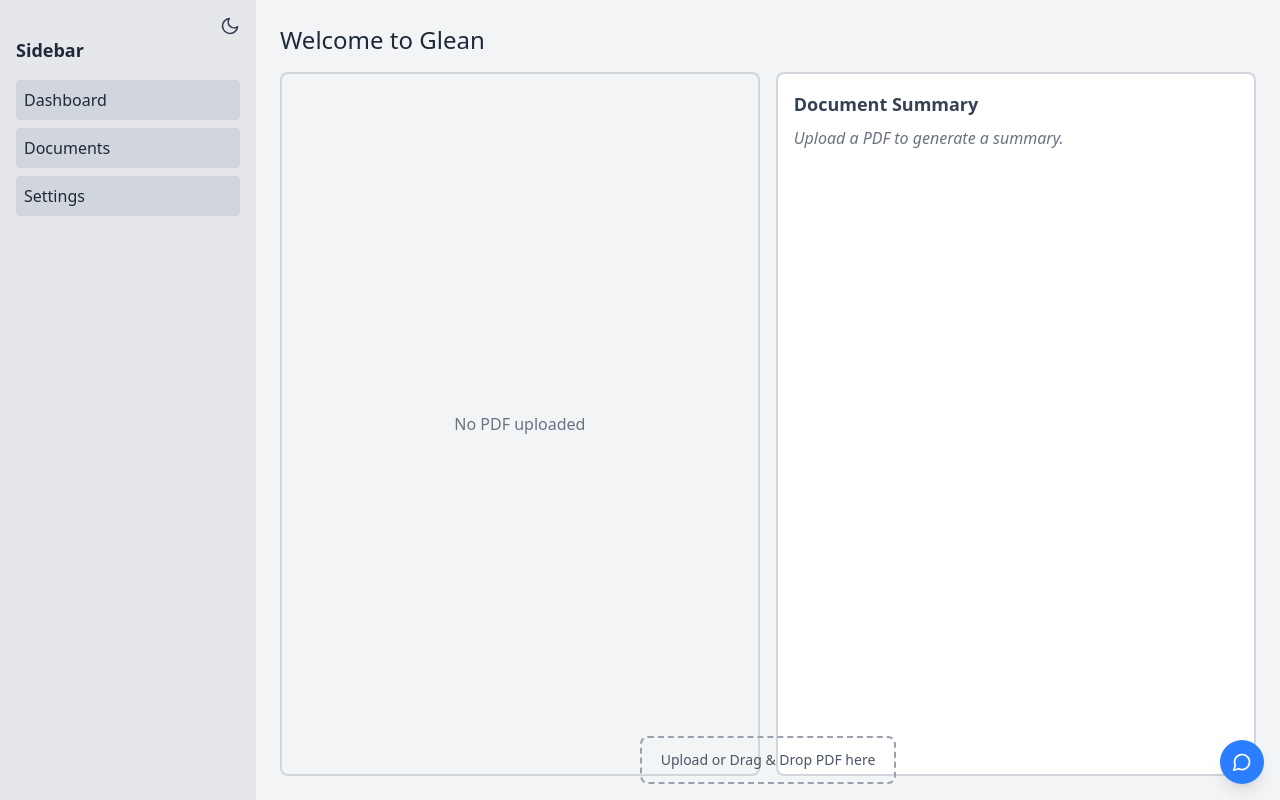
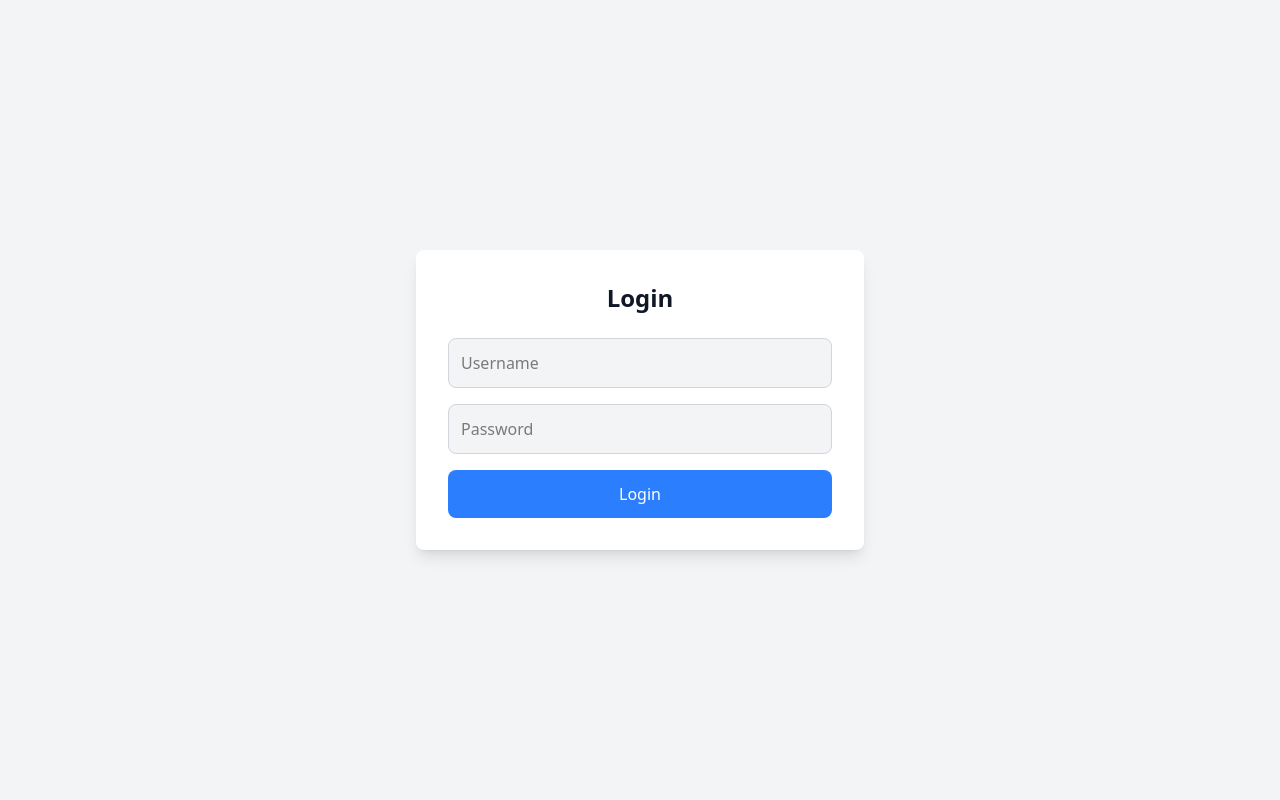
Before and after one commit to RAJWARDHAN-B/Glean, a React (Vite) app in the folder frontend/: page /login in a window 1280 px wide. Built offline with nearby package versions, Linux system fonts and the light colour scheme.

Commit message:
collapsible sidebar added

```diff
--- a/frontend/package.json
+++ b/frontend/package.json
@@ -19,6 +19,7 @@
     "react": "^19.0.0",
     "react-dom": "^19.0.0",
     "react-icons": "^5.5.0",
+    "react-router-dom": "^7.4.0",
     "react-toastify": "^11.0.5"
   },
   "devDependencies": {
--- a/frontend/src/App.jsx
+++ b/frontend/src/App.jsx
@@ -1,15 +1,22 @@
-import React from "react"; // ✅ Ensure React is imported
+import React from "react";
+import { BrowserRouter as Router, Routes, Route, Navigate } from "react-router-dom";
 import { ThemeProvider } from "./context/ThemeContext";
 import Home from "./pages/Home";
+import Login from "./pages/Login";
 import "./index.css";
-import { ToastContainer, toast } from 'react-toastify';
-
+import { ToastContainer } from "react-toastify";
 
 function App() {
   return (
     <ThemeProvider>
-      <Home />
-      <ToastContainer/>
+      <Router>
+        <Routes>
+          <Route path="/" element={<Navigate to="/login" />} />
+          <Route path="/login" element={<Login />} />
+          <Route path="/home" element={<Home />} />
+        </Routes>
+      </Router>
+      <ToastContainer />
     </ThemeProvider>
   );
 }
--- a/frontend/src/components/Sidebar.jsx
+++ b/frontend/src/components/Sidebar.jsx
@@ -1,41 +1,46 @@
-import React from "react"; // ✅ Ensure React is imported
-import { useTheme } from "../context/ThemeContext"; // ✅ Ensure correct import
-import { FiSun, FiMoon } from "react-icons/fi";
+import React, { useState } from "react";
+import { useTheme } from "../context/ThemeContext";
+import { FiSun, FiMoon, FiMenu, FiX, FiHome, FiLogOut } from "react-icons/fi";
 
 const Sidebar = () => {
   const { theme, toggleTheme } = useTheme();
+  const [collapsed, setCollapsed] = useState(false);
 
   return (
-    <div className="w-64 h-screen bg-gray-200 dark:bg-gray-800 p-4 flex flex-col">
-      {/* Dark Mode Toggle Button */}
+    <div
+      className={`h-screen bg-gray-200 dark:bg-gray-900 p-4 flex flex-col transition-all duration-300 ${
+        collapsed ? "w-16" : "w-64"
+      }`}
+    >
+      {/* Sidebar Toggle Button */}
+      <button
+        onClick={() => setCollapsed(!collapsed)}
+        className="self-end text-gray-700 dark:text-gray-300 mb-4"
+      >
+        {collapsed ? <FiMenu size={24} /> : <FiX size={24} />}
+      </button>
+
+      {/* Dark Mode Toggle */}
       <button
         onClick={toggleTheme}
-        className="self-end text-gray-700 dark:text-gray-300"
+        className="text-gray-700 dark:text-gray-300 mb-6"
       >
         {theme === "dark" ? <FiSun size={20} /> : <FiMoon size={20} />}
       </button>
 
-      {/* Sidebar Title */}
-      <h2 className="text-lg font-semibold text-gray-800 dark:text-white">
-        Sidebar
-      </h2>
-
-      {/* Sidebar Navigation (Placeholder) */}
-      <ul className="mt-4 space-y-2">
-        <li className="p-2 bg-gray-300 dark:bg-gray-700 rounded">
-          <a href="#" className="text-gray-800 dark:text-white">
-            Dashboard
-          </a>
+      {/* Sidebar Navigation */}
+      <ul className="space-y-4">
+        <li
+          className="flex items-center p-2 bg-gray-300 dark:bg-gray-700 rounded cursor-pointer"
+        >
+          <FiHome className="text-gray-800 dark:text-white" size={20} />
+          {!collapsed && <span className="ml-3 text-gray-800 dark:text-white">Home</span>}
         </li>
-        <li className="p-2 bg-gray-300 dark:bg-gray-700 rounded">
-          <a href="#" className="text-gray-800 dark:text-white">
-            Documents
-          </a>
-        </li>
-        <li className="p-2 bg-gray-300 dark:bg-gray-700 rounded">
-          <a href="#" className="text-gray-800 dark:text-white">
-            Settings
-          </a>
+        <li
+          className="flex items-center p-2 bg-gray-300 dark:bg-gray-700 rounded cursor-pointer"
+        >
+          <FiLogOut className="text-gray-800 dark:text-white" size={20} />
+          {!collapsed && <span className="ml-3 text-gray-800 dark:text-white">Logout</span>}
         </li>
       </ul>
     </div>
--- a/frontend/src/context/ThemeContext.jsx
+++ b/frontend/src/context/ThemeContext.jsx
@@ -8,11 +8,14 @@
   );
 
   useEffect(() => {
+    const root = window.document.documentElement;
+
     if (theme === "dark") {
-      document.documentElement.classList.add("dark");
+      root.classList.add("dark");
     } else {
-      document.documentElement.classList.remove("dark");
+      root.classList.remove("dark");
     }
+
     localStorage.setItem("theme", theme);
   }, [theme]);
 
--- a/frontend/src/index.css
+++ b/frontend/src/index.css
@@ -4,7 +4,8 @@
 @tailwind components;
 @tailwind utilities;
 
-/* Custom global styles */
-body {
-  @apply bg-gray-100 dark:bg-gray-900 text-gray-800 dark:text-white;
+/* Ensure dark mode applies */
+html.dark {
+  background-color: #1a202c; /* Dark background */
+  color: #f7fafc; /* Light text */
 }
--- /dev/null
+++ b/frontend/src/pages/Login.jsx
@@ -0,0 +1,44 @@
+import React, { useState } from "react";
+import { useNavigate } from "react-router-dom";
+
+const Login = () => {
+  const [username, setUsername] = useState("");
+  const [password, setPassword] = useState("");
+  const navigate = useNavigate();
+
+  const handleLogin = (e) => {
+    e.preventDefault();
+    if (username === "admin" && password === "password") {
+      navigate("/home");
+    } else {
+      alert("Invalid credentials");
+    }
+  };
+
+  return (
+    <div className="flex items-center justify-center h-screen bg-gray-100 dark:bg-gray-900">
+      <div className="w-full max-w-md p-8 space-y-6 bg-white dark:bg-gray-800 shadow-lg rounded-lg">
+        <h2 className="text-2xl font-bold text-gray-900 dark:text-white text-center">Login</h2>
+        <form onSubmit={handleLogin} className="space-y-4">
+          <input
+            type="text"
+            placeholder="Username"
+            value={username}
+            onChange={(e) => setUsername(e.target.value)}
+            className="w-full p-3 border border-gray-300 dark:border-gray-600 rounded-lg bg-gray-100 dark:bg-gray-700 dark:text-white"
+          />
+          <input
+            type="password"
+            placeholder="Password"
+            value={password}
+            onChange={(e) => setPassword(e.target.value)}
+            className="w-full p-3 border border-gray-300 dark:border-gray-600 rounded-lg bg-gray-100 dark:bg-gray-700 dark:text-white"
+          />
+          <button type="submit" className="w-full p-3 bg-blue-500 text-white rounded-lg">Login</button>
+        </form>
+      </div>
+    </div>
+  );
+};
+
+export default Login;
--- a/frontend/tailwind.config.js
+++ b/frontend/tailwind.config.js
@@ -1,9 +1,9 @@
 /** @type {import('tailwindcss').Config} */
 export default {
-    darkMode: "class", // Enables dark mode support
-    content: ["./index.html", "./src/**/*.{js,ts,jsx,tsx}"], // Scans all relevant files
-    theme: {
-      extend: {}, // You can add custom styles here
-    },
-    plugins: [],
-  };
+  darkMode: "class",
+  content: ["./index.html", "./src/**/*.{js,jsx,ts,tsx}"],
+  theme: {
+    extend: {},
+  },
+  plugins: [],
+};
```
Also changed, not shown: 1 other file (tests, documents, lock files or other folders).
